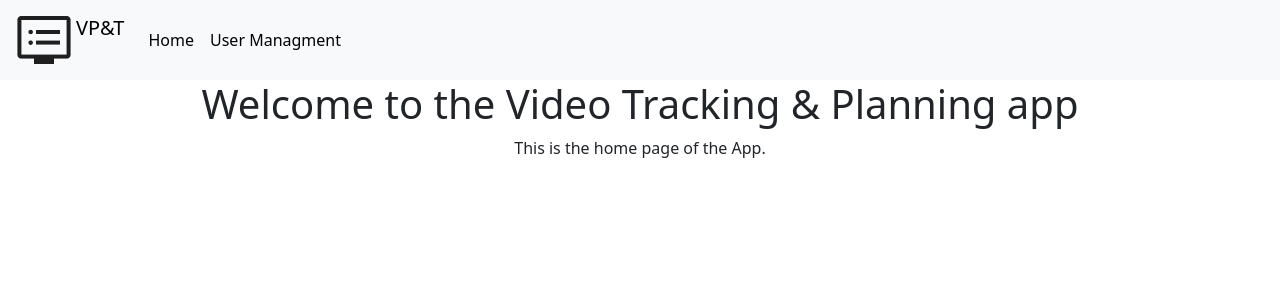
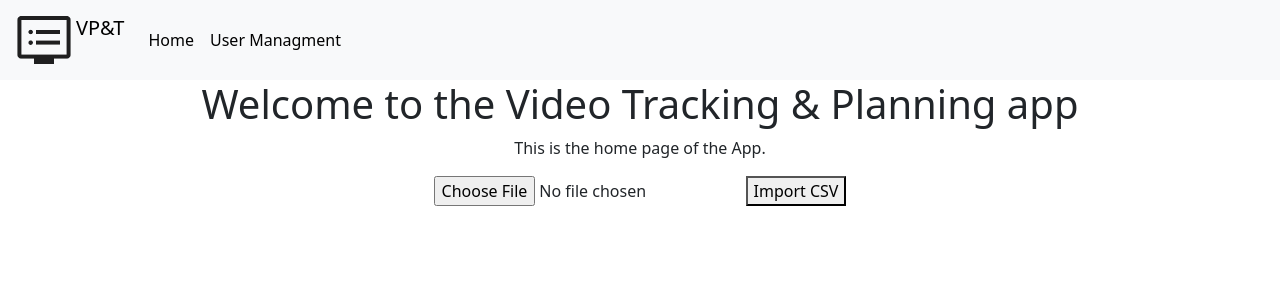
Before and after one commit to Noodles-Coders-Team/vtp-front, a React (Vite) app: page / in a window 1280 px wide. Shown: the top 300 px of the page. Built offline with nearby package versions, Linux system fonts and the light colour scheme; no server answers.

Commit message:
Sample Import Configuration

```diff
--- a/src/pages/HomePage.tsx
+++ b/src/pages/HomePage.tsx
@@ -1,4 +1,5 @@
 import { useEffect } from "react";
+import ImportGame from "./ImportPage";
 
 export default function HomePage() {
   useEffect(() => {
@@ -13,6 +14,7 @@ export default function HomePage() {
       <div className="row">
         <p>This is the home page of the App.</p>
       </div>
+      <ImportGame />
     </div>
   );
 }
--- /dev/null
+++ b/src/pages/ImportPage.tsx
@@ -0,0 +1,35 @@
+import { useState } from "react";
+
+const API_URL = import.meta.env.VITE_BACKEND_URL + "/import";
+
+export default function ImportGame() {
+    const [file, setFile] = useState<File | null>(null);
+
+    const upload = async () => {
+        if (!file)
+            return;
+
+        const formData = new FormData();
+        formData.append("file", file);
+
+        const response = await fetch(`${API_URL}/game`, {
+            method: 'POST',
+            body: formData
+        });
+
+        const data = await response.json();
+        console.log(data);
+    }
+
+    return (
+        <>
+            <input
+                type="file"
+                accept=".csv"
+                onChange={(e) => setFile(e.target.files?.[0] ?? null)}
+            />
+
+            <button onClick={upload}>Import CSV</button>
+        </>
+    );
+}
```
